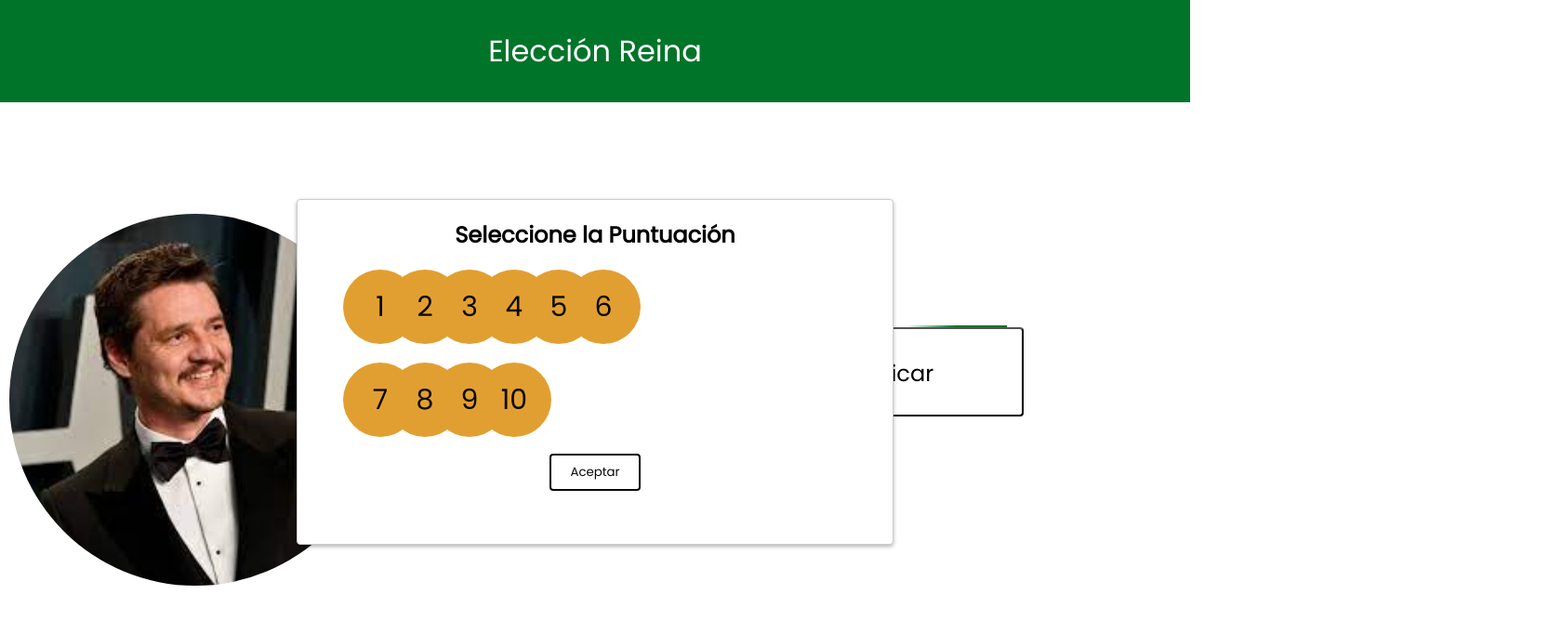
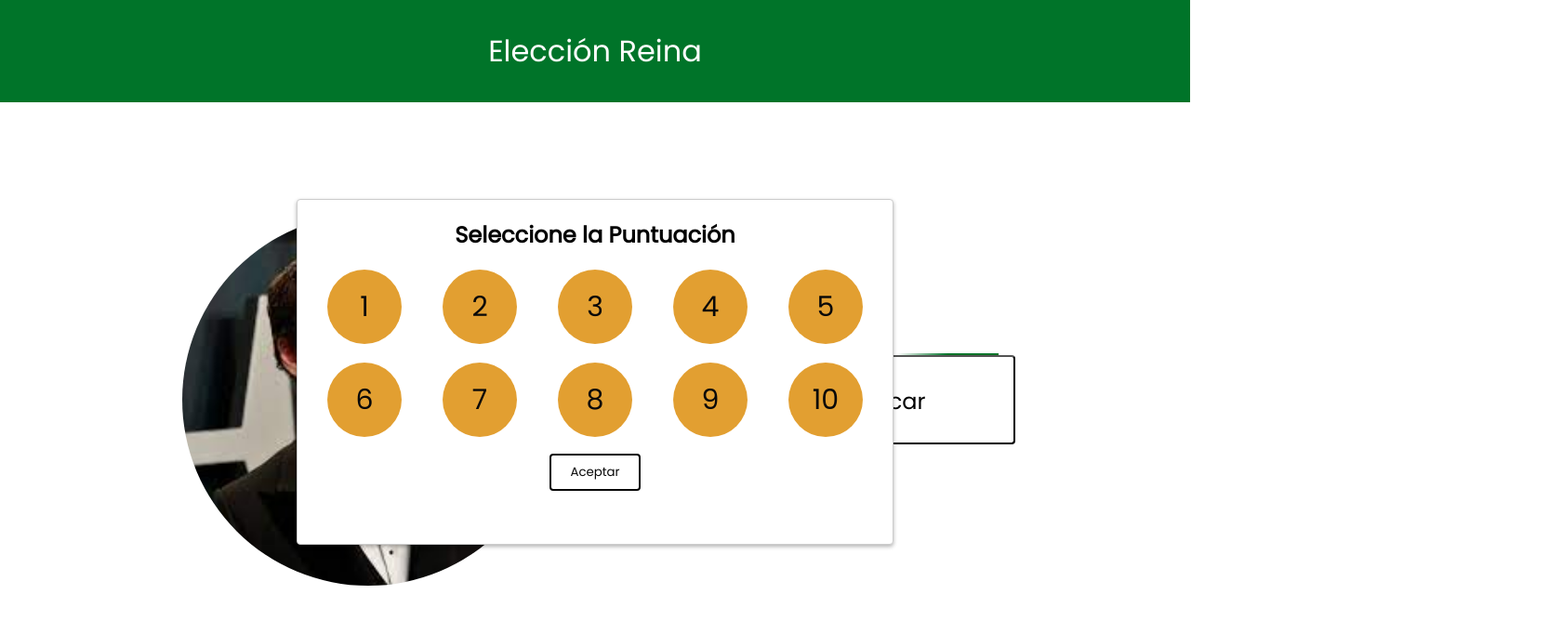
Before and after one commit to MilaProgramming/ReinaEspe, a React (Create React App) app: page /traje in a window 1280 px wide. Both pictures are taken after a click on the button "Calificar". Shown: the top 668 px of the page at 93% size, 1680 px wide, since content can reach past the window. Built offline with nearby package versions, Linux system fonts and the light colour scheme.

Commit message:
Css Traje

```diff
--- a/src/components/CalificacionPOPUP.js
+++ b/src/components/CalificacionPOPUP.js
@@ -11,7 +11,7 @@ const CalificacionPopup = ({ onClose }) => {
     return (
         <div className="calificacion-popup">
             <h2>Seleccione la Puntuación</h2>
-            <div className="botones-calificacion">
+            <div className="botones-calificacionTraje">
                 {Array.from({ length: 10 }, (_, index) => (
                 <button
                     key={index}
--- a/src/pages/Traje.js
+++ b/src/pages/Traje.js
@@ -1,12 +1,19 @@
 import React from 'react'
 import ImagenOvalo from '../components/ImagenOvalo';
 import CalificationButton from '../components/CalificationButton';
+import "../styles/Traje.css"
 
 function Traje() {
     return (
         <div className='trajes'>
-            <ImagenOvalo dir = {require("../assets/pedro.jpg")}/>
-            <CalificationButton/>
+            <div className='imagenTraje'>
+                <ImagenOvalo dir = {require("../assets/pedro.jpg")}/>
+            </div>
+
+            <div className='botonTraje'>
+                <CalificationButton/>
+            </div>
+
         </div>
     )
 }
--- /dev/null
+++ b/src/styles/Traje.css
@@ -0,0 +1,7 @@
+
+.trajes{
+    display: flex;
+    flex-direction: row;
+    justify-content: space-evenly;
+    align-items: center;
+}
--- a/src/styles/calificacionpopup.css
+++ b/src/styles/calificacionpopup.css
@@ -41,10 +41,10 @@
 background-color: #e4c18a;
 }
 
-.botones-calificacion {
+.botones-calificacionTraje {
     display: grid;
     grid-template-columns: repeat(5, 1fr); /* Dos filas con cinco columnas cada una */
-    gap: 20px 10px; /* Espacio entre los botones */
+    gap: 20px; /* Espacio entre los botones */
     justify-items: center; /* Centrar horizontalmente los botones en cada celda */
     margin-top: 20px;
 }
--- a/src/styles/calificationbutton.css
+++ b/src/styles/calificationbutton.css
@@ -2,8 +2,6 @@
 
 .calificacion-container {
     display: flex;
-    margin-left: 100vh;
-    margin-top: -50vh;
 
     position: relative;
 	width: 303px;
--- a/src/styles/imagenOvalo.css
+++ b/src/styles/imagenOvalo.css
@@ -10,8 +10,6 @@
     display: flex;
     align-items: center;
     justify-content: flex-start;
-    padding-right: 50vh;
-    /* background-color: #252d5d; */
 }
 
 .imagen img{
```
